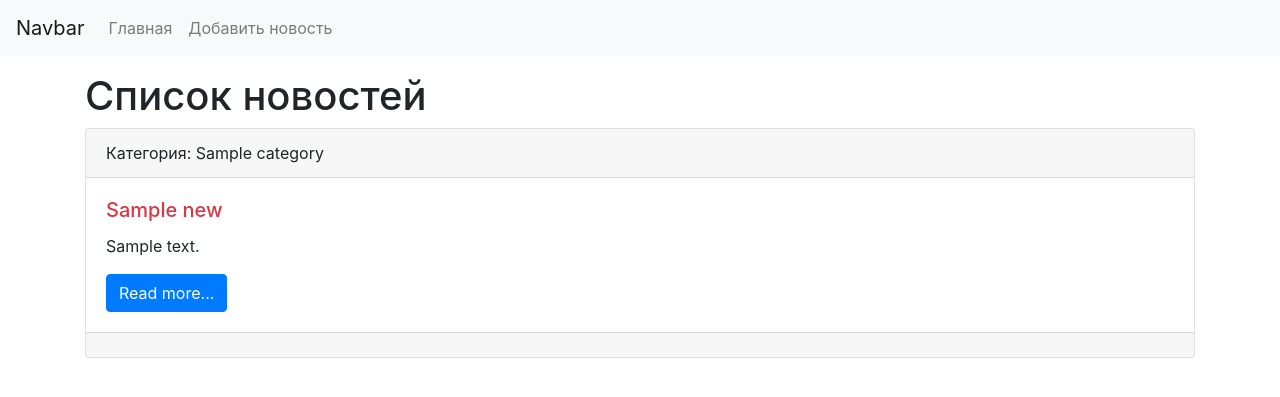
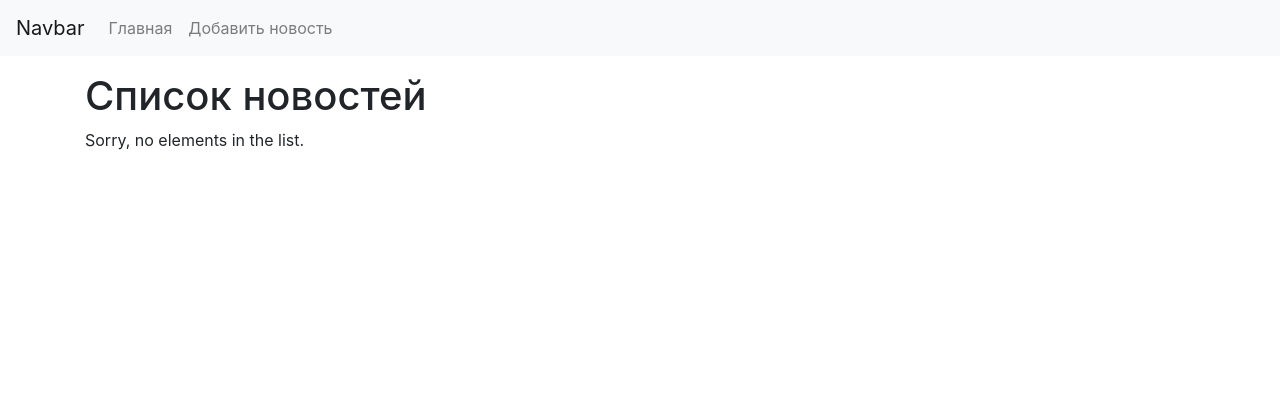
Before and after one commit to mnosinov/web4myself_django_mysite, a Django app: page / in a window 1280 px wide. Shown: the top 397 px of the page. Run offline with Django 3.2, Linux system fonts and the light colour scheme; tables that the repository leaves empty hold one stand-in row (values such as "Sample post"); some libraries are stand-ins or nearby versions.

Commit message:
test empty clause in for loop tag in index.html

```diff
--- a/news/templates/news/index.html
+++ b/news/templates/news/index.html
@@ -34,13 +34,13 @@
 	<h1>{{ title }}</h1>
 	<div class="row">
 		<div class="col-md-12">
-		{% for item in news reversed %}
+		{% for item in news2 %}
 		<div class="card mb-3">
 			<div class="card-header">
 				Категория: {{ item.category.title }}
 			</div>
 			<div class="card-body">
-				<h5 class="card-title {% cycle 'text-danger' 'text-success' 'text-warning' %}">{{ item.title }}</h5>
+				<h5 class="card-title">{{ item.title }}</h5>
 				<p class="card-text">{{ item.content }}</p>
 				<a href="#" class="btn btn-primary">Read more...</a>
 			</div>
@@ -48,6 +48,8 @@
 				{{ item.created | date:"Y-m-d H:i:s" }}
 			</div>
 		</div>
+		{% empty %}
+		Sorry, no elements in the list.
 		{% endfor %}
 		</div>
 	</div>
```
